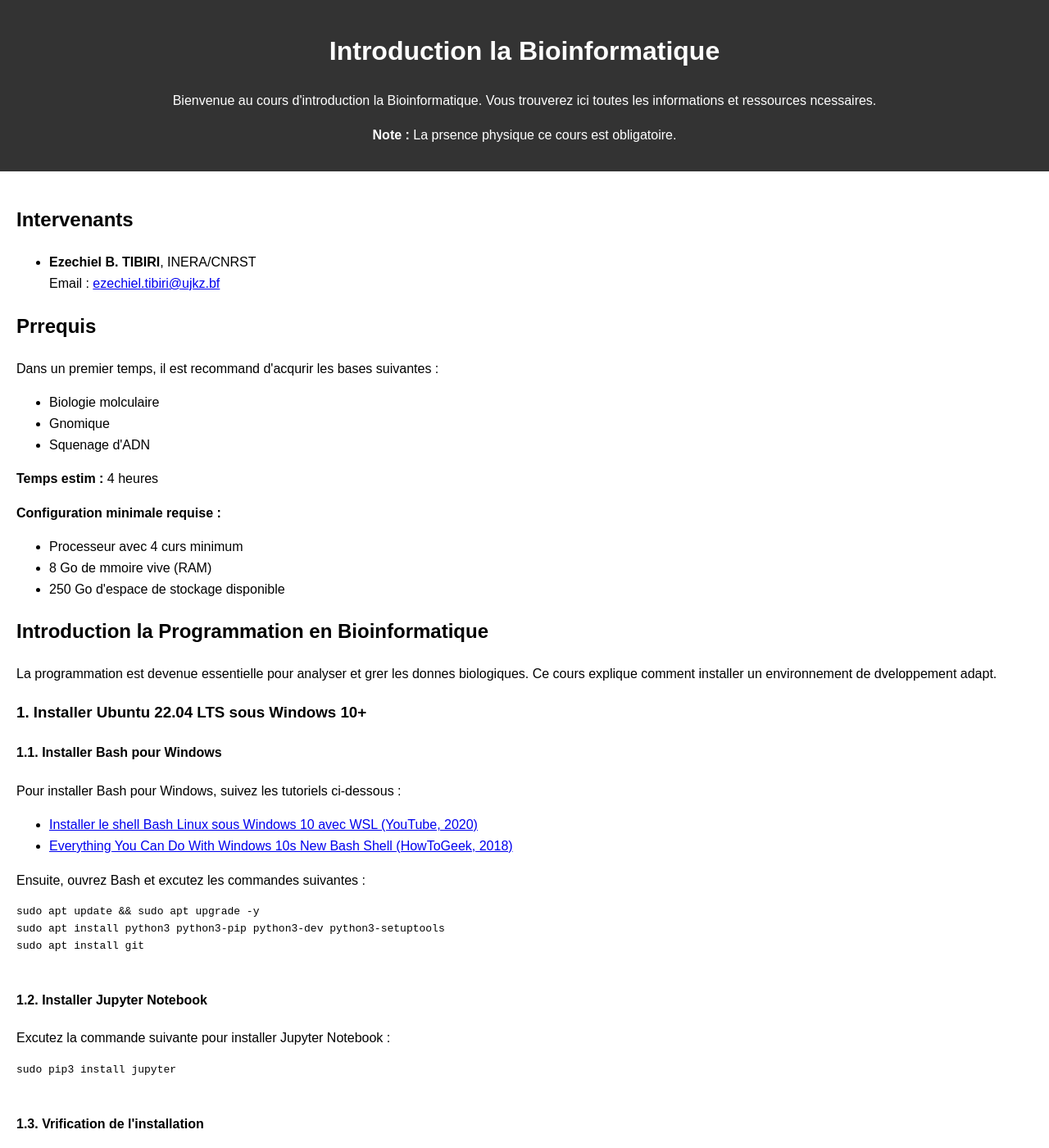
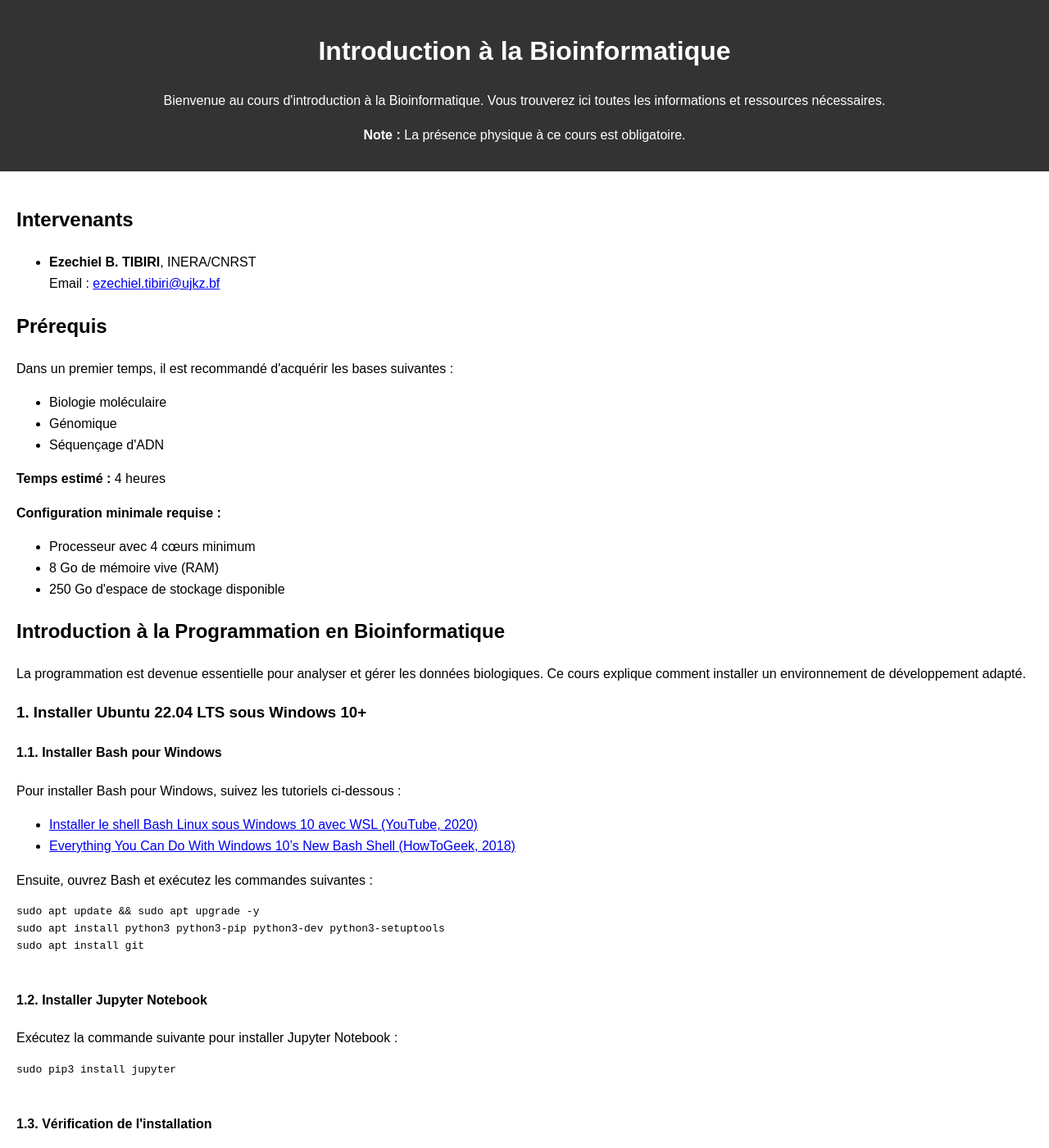
Before and after one commit to etibiri/etibiri.github.io, a Jekyll site: the page index.html, which Jekyll copies as it is, in a window 1280 px wide and 1400 px high. Shown: the whole window at 82% size. Built offline with Jekyll 4.4.1, drawn with Linux system fonts in a browser that asks for light colours; some of the changed text lies outside the part shown.

Commit message:
Update index.html

```diff
--- a/index.html
+++ b/index.html
@@ -4,15 +4,15 @@
 <head>
   <meta charset="UTF-8">
   <meta name="viewport" content="width=device-width, initial-scale=1.0">
-  <title>Introduction  la Bioinformatique</title>
+  <title>Introduction à la Bioinformatique</title>
   <link rel="stylesheet" href="styles.css">
 </head>
 
 <body>
   <header class="main-header">
-    <h1>Introduction  la Bioinformatique</h1>
-    <p>Bienvenue au cours d'introduction  la Bioinformatique. Vous trouverez ici toutes les informations et ressources ncessaires.</p>
-    <p><strong>Note :</strong> La prsence physique  ce cours est obligatoire.</p>
+    <h1>Introduction à la Bioinformatique</h1>
+    <p>Bienvenue au cours d'introduction à la Bioinformatique. Vous trouverez ici toutes les informations et ressources nécessaires.</p>
+    <p><strong>Note :</strong> La présence physique à ce cours est obligatoire.</p>
   </header>
 
   <main class="content">
@@ -27,28 +27,28 @@
       </ul>
     </section>
 
-    <!-- Section Prrequis -->
+    <!-- Section Prérequis -->
     <section id="prerequis">
-      <h2>Prrequis</h2>
-      <p>Dans un premier temps, il est recommand d'acqurir les bases suivantes :</p>
+      <h2>Prérequis</h2>
+      <p>Dans un premier temps, il est recommandé d'acquérir les bases suivantes :</p>
       <ul>
-        <li>Biologie molculaire</li>
-        <li>Gnomique</li>
-        <li>Squenage d'ADN</li>
+        <li>Biologie moléculaire</li>
+        <li>Génomique</li>
+        <li>Séquençage d'ADN</li>
       </ul>
-      <p><strong>Temps estim :</strong> 4 heures</p>
+      <p><strong>Temps estimé :</strong> 4 heures</p>
       <p><strong>Configuration minimale requise :</strong></p>
       <ul>
-        <li>Processeur avec 4 curs minimum</li>
-        <li>8 Go de mmoire vive (RAM)</li>
+        <li>Processeur avec 4 cœurs minimum</li>
+        <li>8 Go de mémoire vive (RAM)</li>
         <li>250 Go d'espace de stockage disponible</li>
       </ul>
     </section>
 
     <!-- Section Programmation en Bioinformatique -->
     <section id="programmation">
-      <h2>Introduction  la Programmation en Bioinformatique</h2>
-      <p>La programmation est devenue essentielle pour analyser et grer les donnes biologiques. Ce cours explique comment installer un environnement de dveloppement adapt.</p>
+      <h2>Introduction à la Programmation en Bioinformatique</h2>
+      <p>La programmation est devenue essentielle pour analyser et gérer les données biologiques. Ce cours explique comment installer un environnement de développement adapté.</p>
 
       <!-- Sous-section Ubuntu -->
       <h3>1. Installer Ubuntu 22.04 LTS sous Windows 10+</h3>
@@ -56,9 +56,9 @@
       <p>Pour installer Bash pour Windows, suivez les tutoriels ci-dessous :</p>
       <ul>
         <li><a href="https://www.youtube.com/watch?v=CyG16N3GJWo" target="_blank">Installer le shell Bash Linux sous Windows 10 avec WSL (YouTube, 2020)</a></li>
-        <li><a href="https://www.howtogeek.com/265900/everything-you-can-do-with-windows-10s-new-bash-shell/" target="_blank">Everything You Can Do With Windows 10s New Bash Shell (HowToGeek, 2018)</a></li>
+        <li><a href="https://www.howtogeek.com/265900/everything-you-can-do-with-windows-10s-new-bash-shell/" target="_blank">Everything You Can Do With Windows 10’s New Bash Shell (HowToGeek, 2018)</a></li>
       </ul>
-      <p>Ensuite, ouvrez Bash et excutez les commandes suivantes :</p>
+      <p>Ensuite, ouvrez Bash et exécutez les commandes suivantes :</p>
       <pre>
 sudo apt update && sudo apt upgrade -y
 sudo apt install python3 python3-pip python3-dev python3-setuptools
@@ -66,19 +66,19 @@ sudo apt install git
       </pre>
 
       <h4>1.2. Installer Jupyter Notebook</h4>
-      <p>Excutez la commande suivante pour installer Jupyter Notebook :</p>
+      <p>Exécutez la commande suivante pour installer Jupyter Notebook :</p>
       <pre>
 sudo pip3 install jupyter
       </pre>
 
-      <h4>1.3. Vrification de l'installation</h4>
-      <p>Pour vrifier que Jupyter Notebook a t install avec succs, lancez cette commande :</p>
+      <h4>1.3. Vérification de l'installation</h4>
+      <p>Pour vérifier que Jupyter Notebook a été installé avec succès, lancez cette commande :</p>
       <pre>
 jupyter notebook
       </pre>
 
       <h4>1.4. Installer le kernel Bash</h4>
-      <p>Pour ajouter le kernel Bash, excutez :</p>
+      <p>Pour ajouter le kernel Bash, exécutez :</p>
       <pre>
 pip install bash_kernel
 python3 -m pip install --upgrade pip
```
Also changed, not shown: other parts of index.html (+1 -1 lines).
